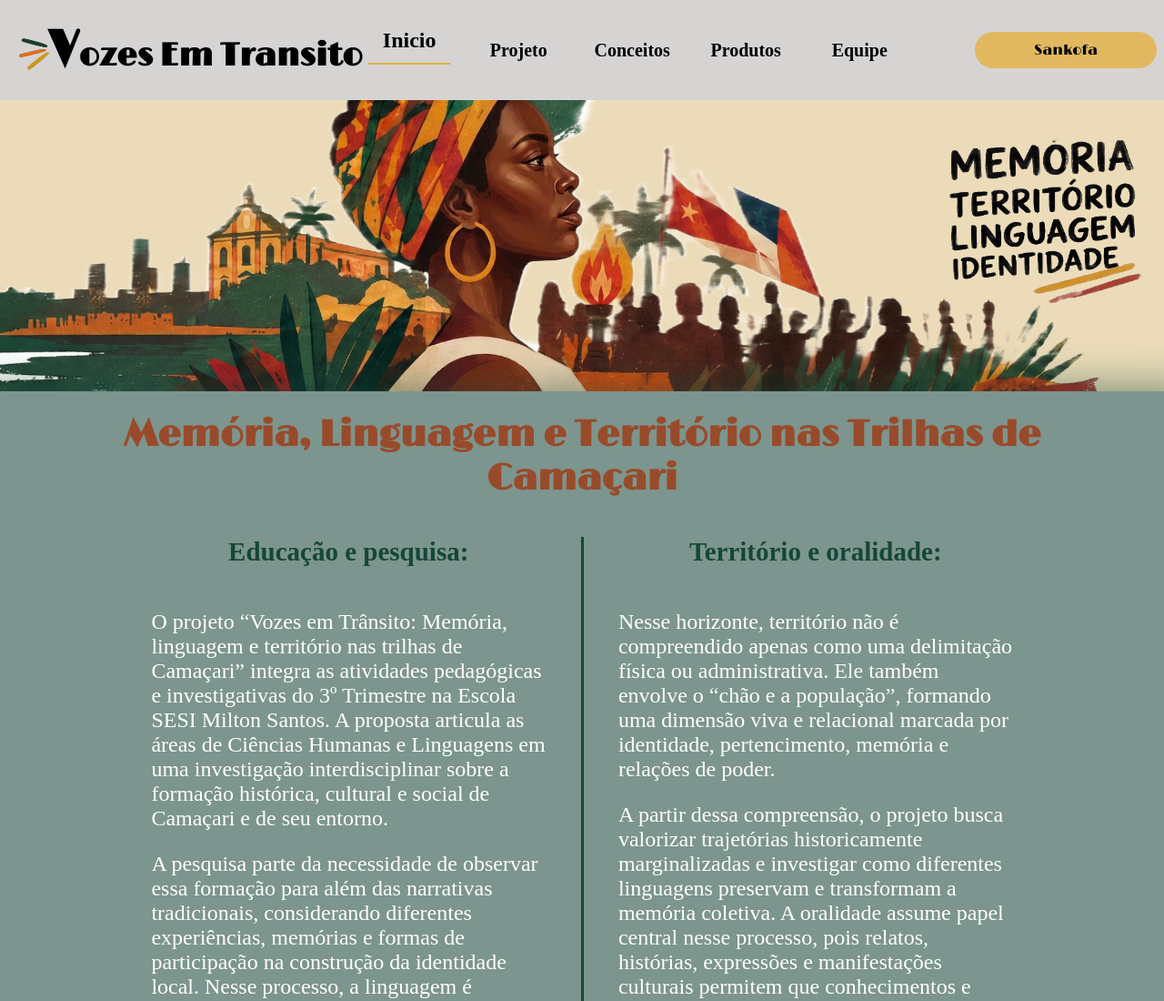
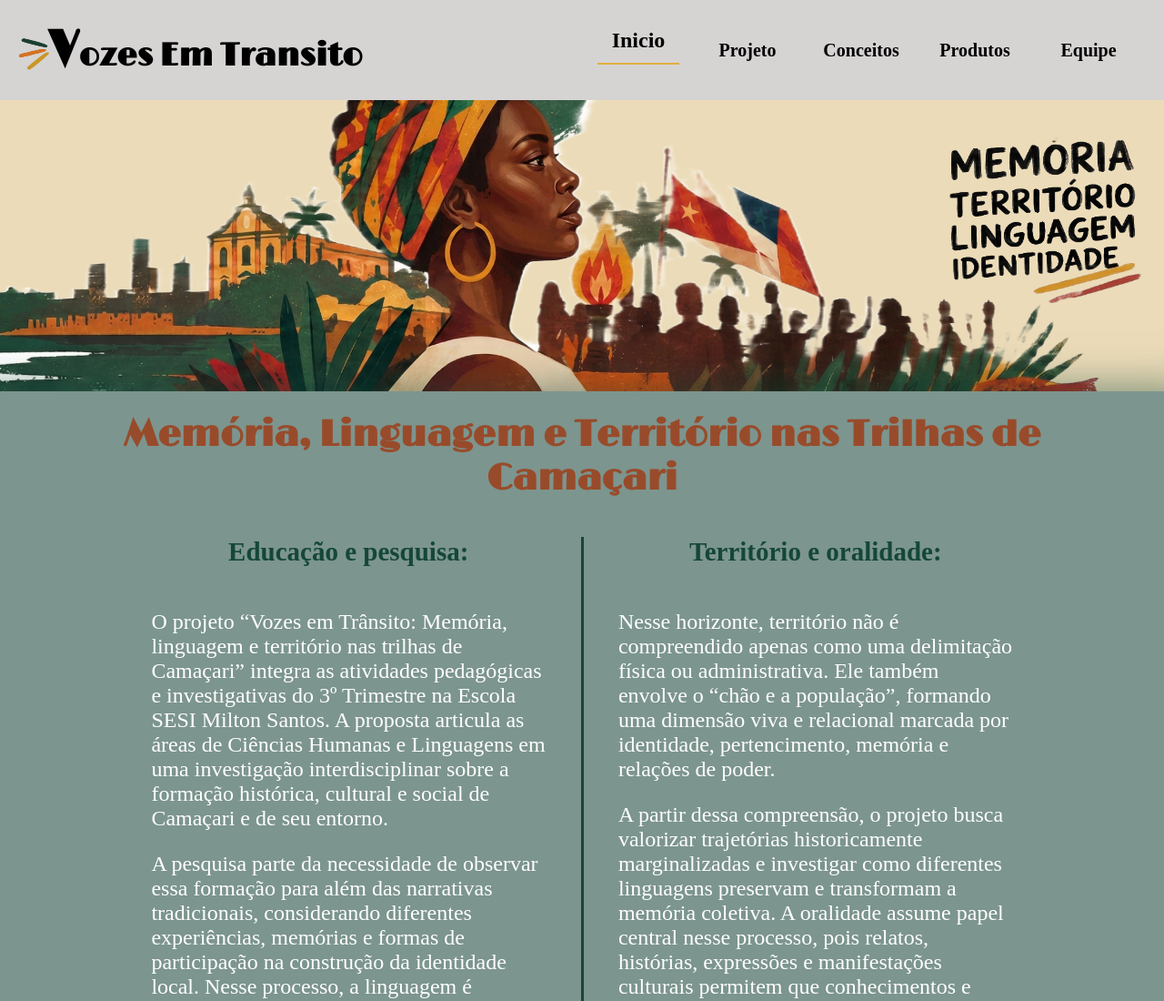
Before and after one commit to PatyBL/Vozes-Transito, a plain HTML site: page index.html in a window 1280 px wide. Shown: the top 1100 px of the page at 91% size. Drawn offline with nearby package versions, Linux system fonts and the light colour scheme.

Commit message:
Remove Sankofa link from header
Removed Sankofa link from the header section.

```diff
--- a/index.html
+++ b/index.html
@@ -48,9 +48,6 @@
                         Equipe
                     </li>
                 </ul>
-            </div>
-            <div class="jogo">
-                <a href="front/sankofa/sank.html" > Sankofa </a>
             </div>
         </header>
 
```
